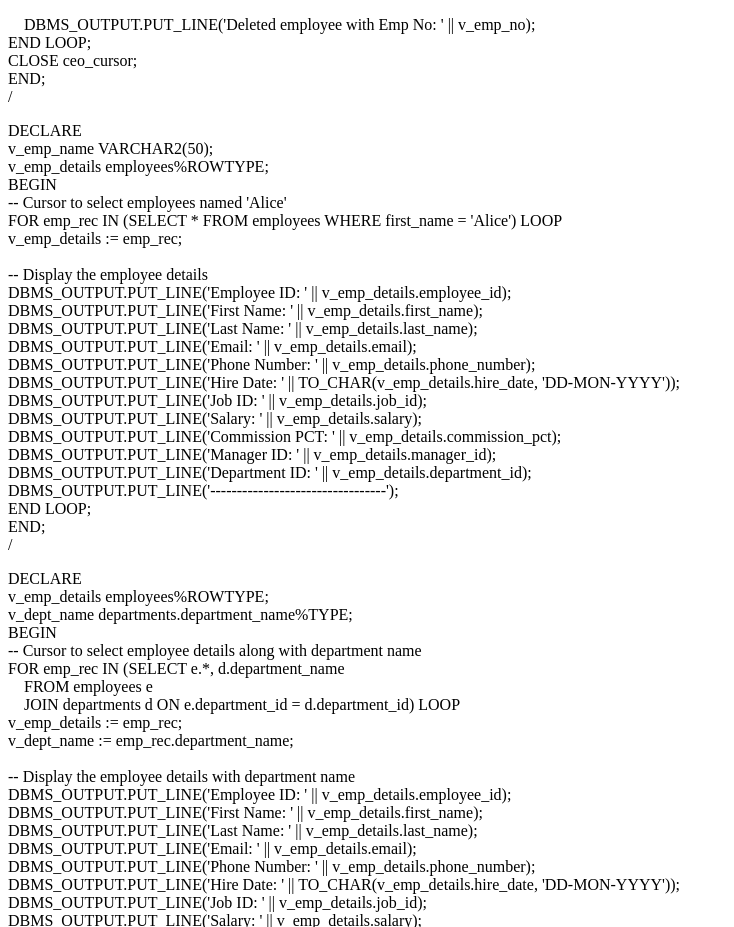
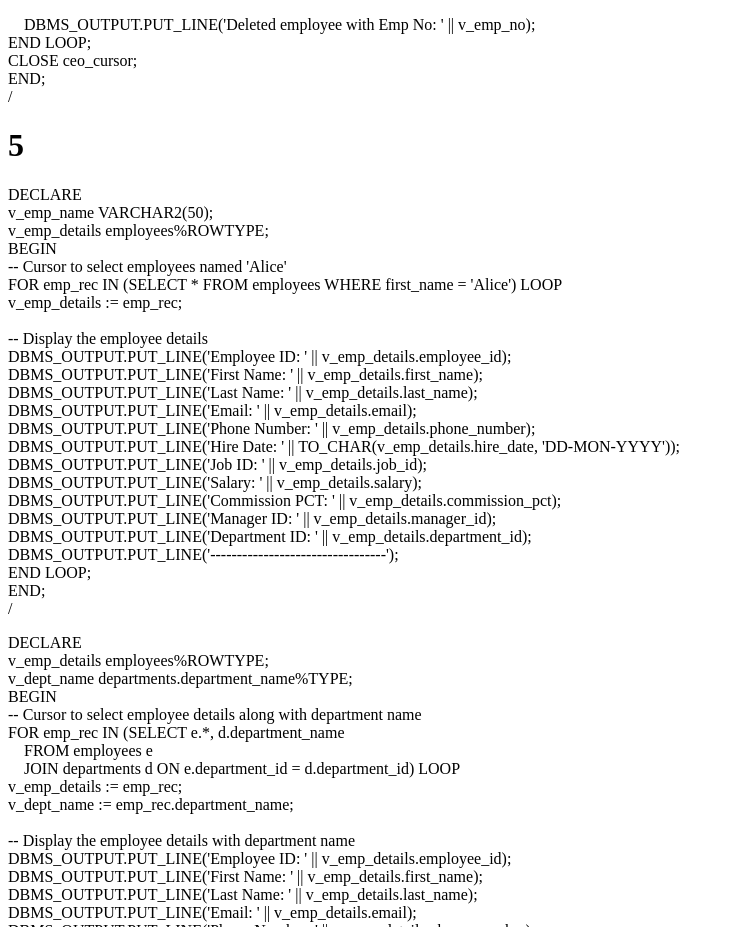
Before and after one commit to sezerz1121/OOPS, a plain HTML site: page index.html in a window 1280 px wide. Shown: the part 1404-2331 px from the top of the page, without its empty margins (0-734 px from the left). Drawn offline with Linux system fonts and the light colour scheme.

Commit message:
Update index.html

```diff
--- a/index.html
+++ b/index.html
@@ -89,6 +89,7 @@ CLOSE ceo_cursor;<br>
 END;<br>
 /<br>
 </p>
+    <h1>5</h1>
 <p>
 DECLARE<br>
 v_emp_name VARCHAR2(50);<br>
```
